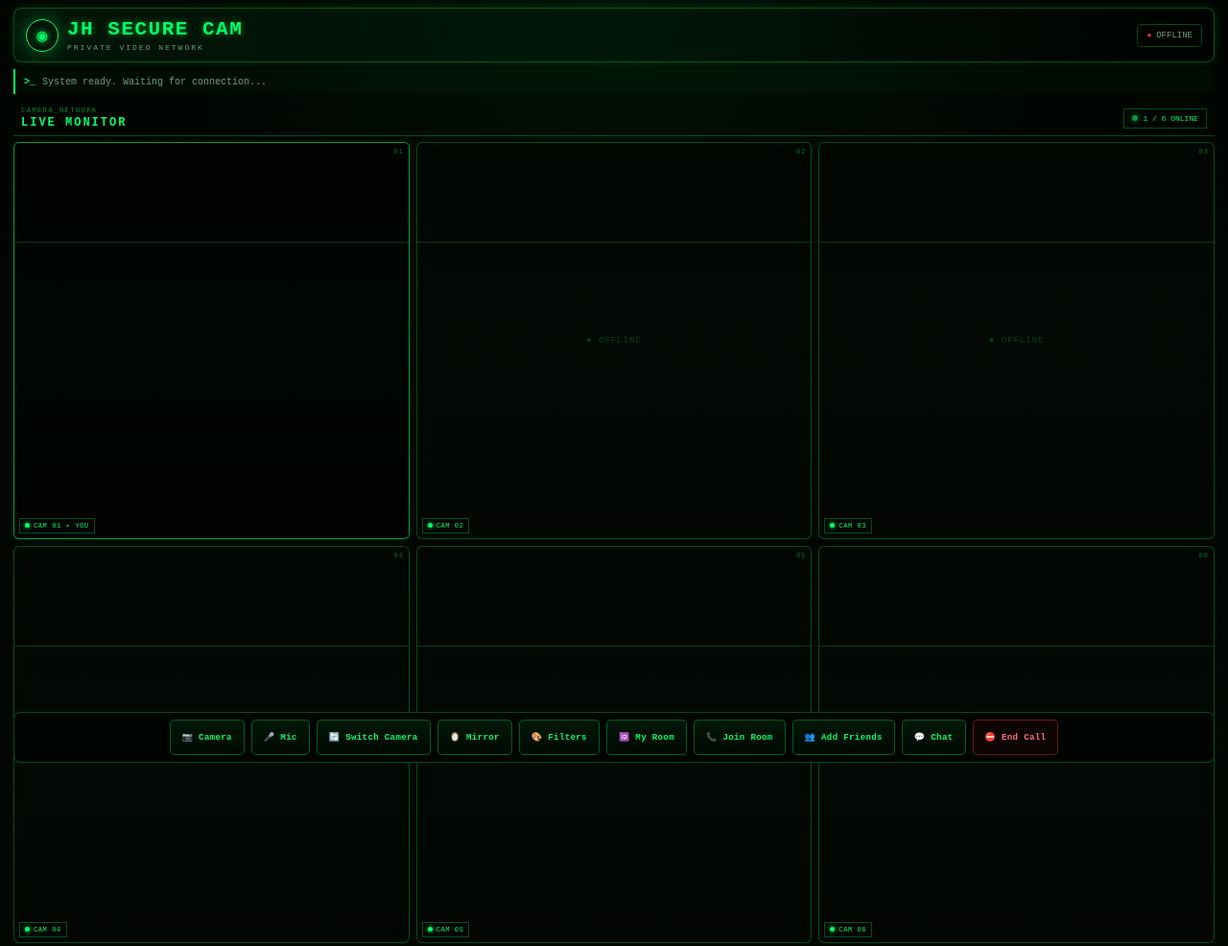
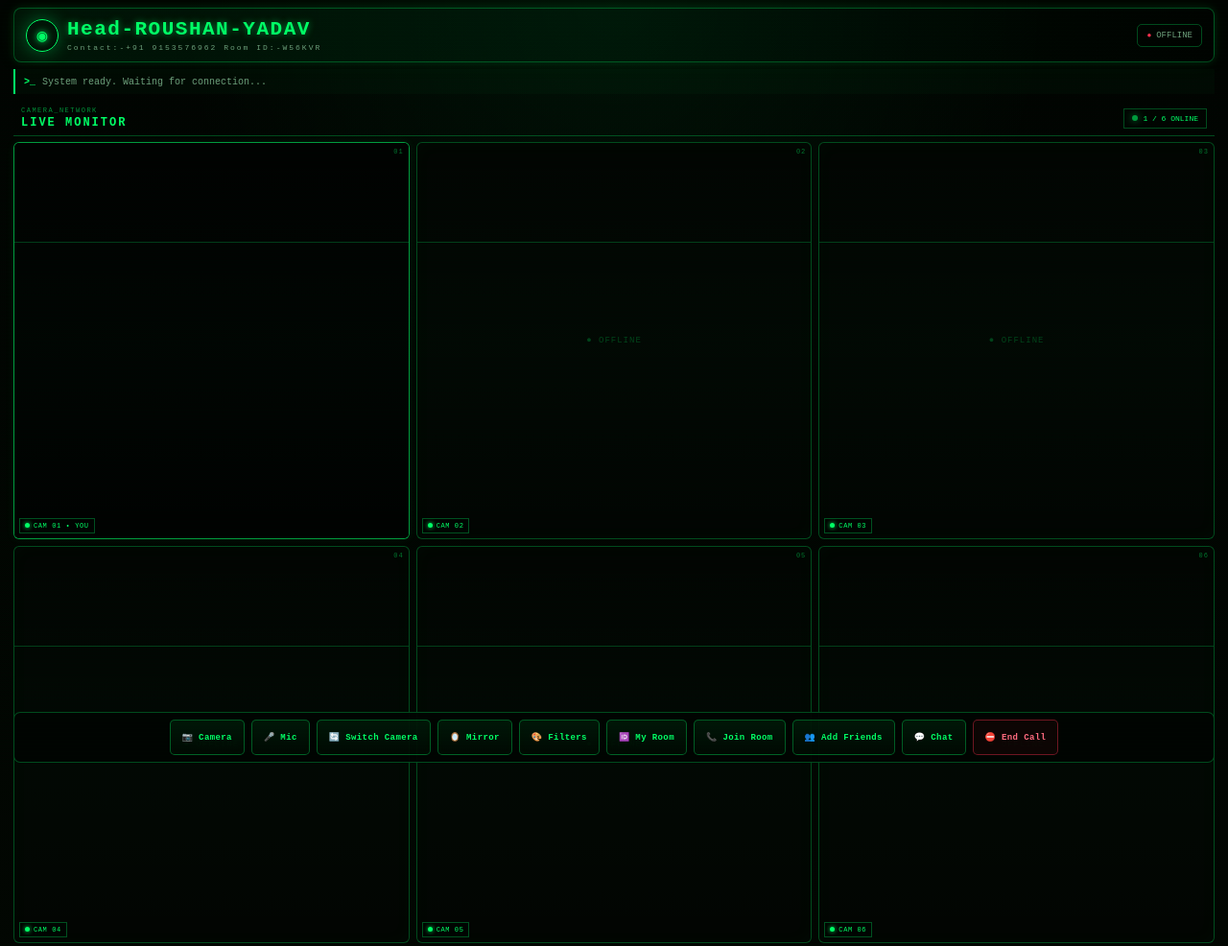
Before and after one commit to yadavroushan8269/Cyber-Cam-Lab, a website: page index.html in a window 1280 px wide. Shown: the whole page at 96% size. Drawn offline with nearby package versions, Linux system fonts and the light colour scheme; no server answers.

Commit message:
Update brand name and contact information

```diff
--- a/index.html
+++ b/index.html
@@ -29,8 +29,8 @@
       <div class="brand-mark">◉</div>
 
       <div>
-        <h1>JH SECURE CAM</h1>
-        <p>PRIVATE VIDEO NETWORK</p>
+        <h1>Head-ROUSHAN-YADAV</h1>
+        <p>Contact:-+91 9153576962 Room ID:-W56KVR</p>
       </div>
     </div>
 
```
